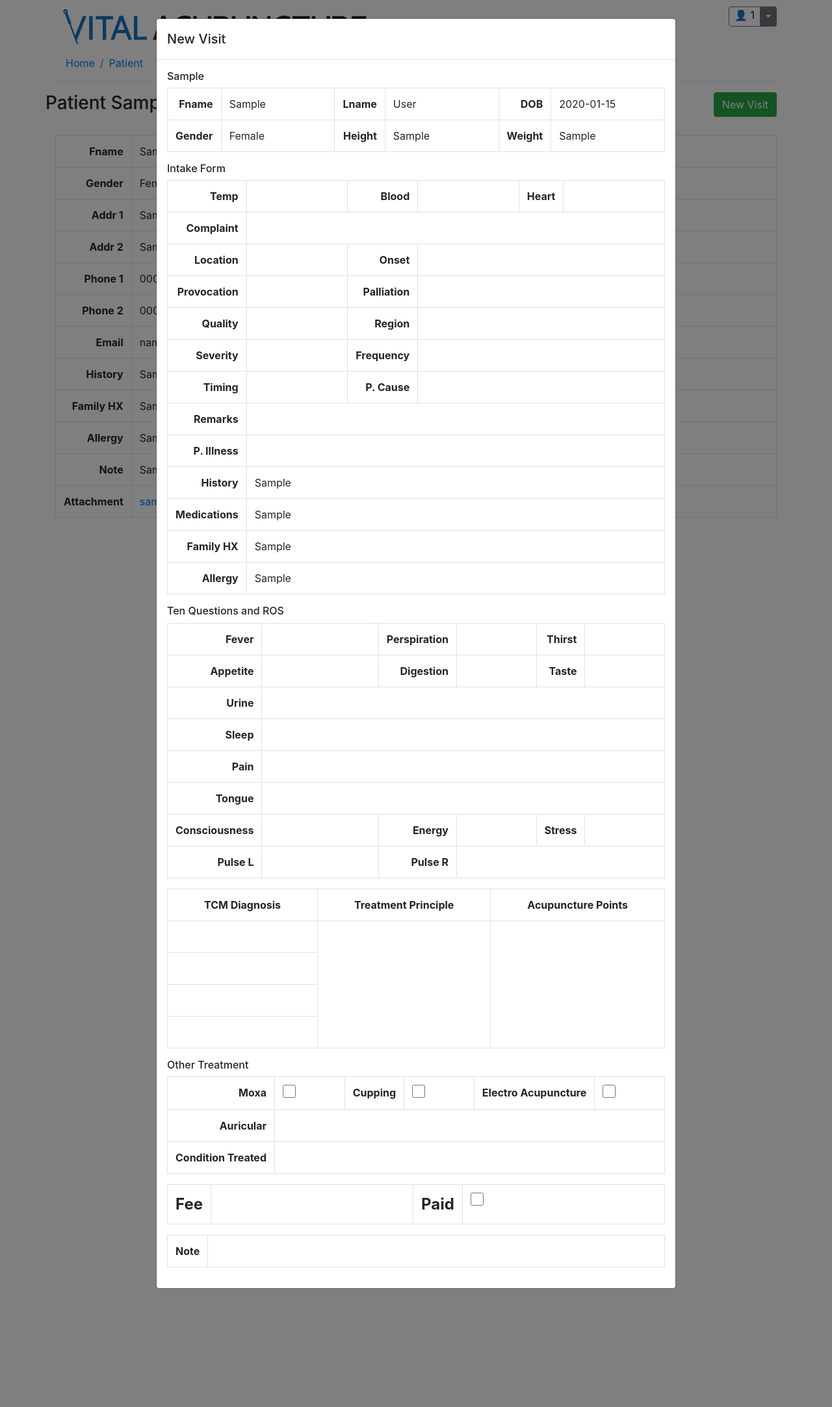
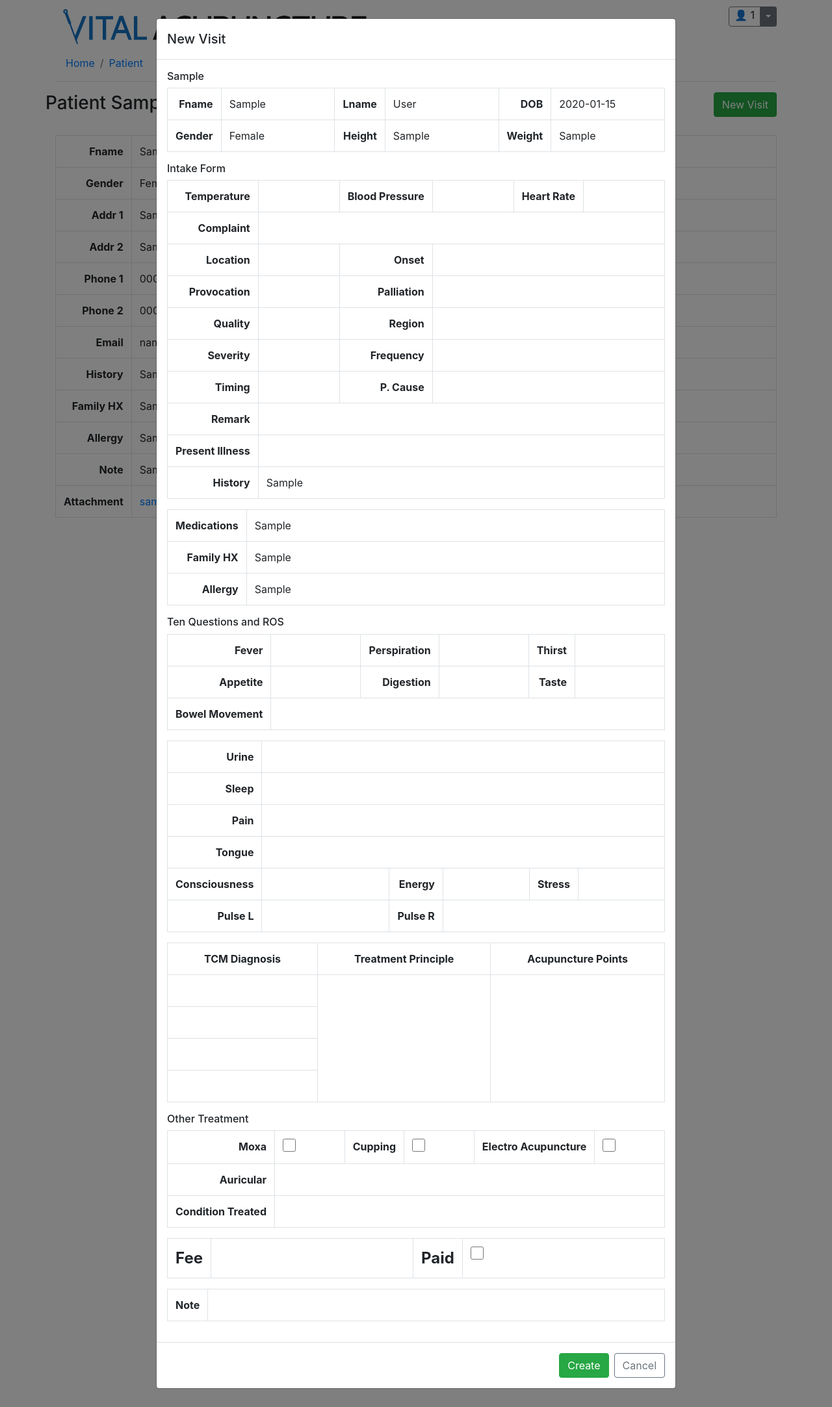
Before and after one commit to Leap874-Development/yongsubchung-acupuncture, a Flask app: a page that uses templates/patient/view.html in a window 1280 px wide, after a click on "New Visit". Shown: the whole page at 65% size. Run offline with Flask 2, Linux system fonts and the light colour scheme; the visitor is signed in with stand-in values (Sample User, id 1); tables that the repository leaves empty hold one stand-in row (values such as "Sample post"); lists and menus that the app fills with data are empty; some libraries are stand-ins or nearby versions.

Commit message:
form name

```diff
--- a/templates/patient/view.html
+++ b/templates/patient/view.html
@@ -205,95 +205,97 @@
                             <h6>Intake Form</h6>
                             <table class="table table-bordered">
                                 <tr>
-                                    <th class="data-label">Temp</th>
-                                    <td class="data-value data-3" contenteditable="true"></td>
+                                    <th class="data-label">Temperature</th>
+                                    <td form="new-visit" name="temperature" class="data-value data-3" contenteditable="true"></td>
 
-                                    <th class="data-label">Blood</th>
-                                    <td class="data-value data-3" contenteditable="true"></td>
+                                    <th class="data-label">Blood Pressure</th>
+                                    <td form="new-visit" name="blood_pressure" class="data-value data-3" contenteditable="true"></td>
 
-                                    <th class="data-label">Heart</th>
-                                    <td class="data-value data-3" contenteditable="true"></td>
+                                    <th class="data-label">Heart Rate</th>
+                                    <td form="new-visit" name="heart_rate" class="data-value data-3" contenteditable="true"></td>
                                 </tr>
 
                                 <tr>
                                     <th class="data-label">Complaint</th>
-                                    <td class="data-value" colspan="5" contenteditable="true"></td>
+                                    <td form="new-visit" name="chief_complaint" class="data-value" colspan="5" contenteditable="true"></td>
                                 </tr>
 
                                 <tr>
                                     <th class="data-label">Location</th>
-                                    <td class="data-value" contenteditable="true"></td>
+                                    <td form="new-visit" name="location" class="data-value" contenteditable="true"></td>
 
                                     <th class="data-label">Onset</th>
-                                    <td class="data-value data-2" colspan="3" contenteditable="true"></td>
+                                    <td form="new-visit" name="onset" class="data-value data-2" colspan="3" contenteditable="true"></td>
                                 </tr>
 
                                 <tr>
                                     <th class="data-label">Provocation</th>
-                                    <td class="data-value" contenteditable="true"></td>
+                                    <td form="new-visit" name="provocation" class="data-value" contenteditable="true"></td>
 
                                     <th class="data-label">Palliation</th>
-                                    <td class="data-value data-2" colspan="3" contenteditable="true"></td>
+                                    <td form="new-visit" name="palliation" class="data-value data-2" colspan="3" contenteditable="true"></td>
                                 </tr>
 
                                 <tr>
                                     <th class="data-label">Quality</th>
-                                    <td class="data-value" contenteditable="true"></td>
+                                    <td form="new-visit" name="quality" class="data-value" contenteditable="true"></td>
 
                                     <th class="data-label">Region</th>
-                                    <td class="data-value data-2" colspan="3" contenteditable="true"></td>
+                                    <td form="new-visit" name="region" class="data-value data-2" colspan="3" contenteditable="true"></td>
                                 </tr>
 
                                 <tr>
                                     <th class="data-label">Severity</th>
-                                    <td class="data-value" contenteditable="true"></td>
+                                    <td form="new-visit" name="severity" class="data-value" contenteditable="true"></td>
 
                                     <th class="data-label">Frequency</th>
-                                    <td class="data-value data-2" colspan="3" contenteditable="true"></td>
+                                    <td form="new-visit" name="frequency" class="data-value data-2" colspan="3" contenteditable="true"></td>
                                 </tr>
 
                                 <tr>
                                     <th class="data-label">Timing</th>
-                                    <td class="data-value" contenteditable="true"></td>
+                                    <td form="new-visit" name="timing" class="data-value" contenteditable="true"></td>
 
                                     <th class="data-label">P. Cause</th>
-                                    <td class="data-value data-2" colspan="3" contenteditable="true"></td>
+                                    <td form="new-visit" name="possible_cause" class="data-value data-2" colspan="3" contenteditable="true"></td>
                                 </tr>
 
                                 <tr>
-                                    <th class="data-label">Remarks</th>
-                                    <td class="data-value" colspan="5" contenteditable="true"></td>
+                                    <th class="data-label">Remark</th>
+                                    <td form="new-visit" name="remark" class="data-value" colspan="5" contenteditable="true"></td>
                                 </tr>
 
                                 <tr>
-                                    <th class="data-label">P. Illness</th>
-                                    <td class="data-value" colspan="5" contenteditable="true"></td>
+                                    <th class="data-label">Present Illness</th>
+                                    <td form="new-visit" name="present_illness" class="data-value" colspan="5" contenteditable="true"></td>
                                 </tr>
 
                                 <tr>
                                     <th class="data-label">History</th>
-                                    <td class="data-value" colspan="5" contenteditable="true">
+                                    <td form="new-visit" name="medical_history" class="data-value" colspan="5" contenteditable="true">
                                         {% if patient[14] %}{{ patient[14] }}{% endif %}
                                     </td>
                                 </tr>
+                            </table>
 
+                            <table class="table table-bordered">
                                 <tr>
                                     <th class="data-label">Medications</th>
-                                    <td class="data-value" colspan="5" contenteditable="true">
+                                    <td form="new-visit" name="medications" class="data-value" width="100%" contenteditable="true">
                                         {% if patient[15] %}{{ patient[15] }}{% endif %}
                                     </td>
                                 </tr>
 
                                 <tr>
                                     <th class="data-label">Family HX</th>
-                                    <td class="data-value" colspan="5" contenteditable="true">
+                                    <td form="new-visit" name="family_hx" class="data-value" width="100%" contenteditable="true">
                                         {% if patient[16] %}{{ patient[16] }}{% endif %}
                                     </td>
                                 </tr>
 
                                 <tr>
                                     <th class="data-label">Allergy</th>
-                                    <td class="data-value" colspan="5" contenteditable="true">
+                                    <td form="new-visit" name="allergy" class="data-value" width="100%" contenteditable="true">
                                         {% if patient[17] %}{{ patient[17] }}{% endif %}
                                     </td>
                                 </tr>
@@ -303,63 +305,70 @@
                             <table class="table table-bordered">
                                 <tr>
                                     <th class="data-label">Fever</th>
-                                    <td class="data-value data-3" contenteditable="true"></td>
+                                    <td form="new-visit" name="tq_fever" class="data-value data-3" contenteditable="true"></td>
 
                                     <th class="data-label">Perspiration</th>
-                                    <td class="data-value data-3" contenteditable="true"></td>
+                                    <td form="new-visit" name="tq_perspiration" class="data-value data-3" contenteditable="true"></td>
 
                                     <th class="data-label">Thirst</th>
-                                    <td class="data-value data-3" contenteditable="true"></td>
+                                    <td form="new-visit" name="tq_thirst" class="data-value data-3" contenteditable="true"></td>
                                 </tr>
 
                                 <tr>
                                     <th class="data-label">Appetite</th>
-                                    <td class="data-value data-3" contenteditable="true"></td>
+                                    <td form="new-visit" name="tq_appetite" class="data-value data-3" contenteditable="true"></td>
 
                                     <th class="data-label">Digestion</th>
-                                    <td class="data-value data-3" contenteditable="true"></td>
+                                    <td form="new-visit" name="tq_digestion" class="data-value data-3" contenteditable="true"></td>
 
                                     <th class="data-label">Taste</th>
-                                    <td class="data-value data-3" contenteditable="true"></td>
+                                    <td form="new-visit" name="tq_taste" class="data-value data-3" contenteditable="true"></td>
                                 </tr>
 
                                 <tr>
+                                    <th class="data-label">Bowel Movement</th>
+                                    <td form="new-visit" name="tq_bm" class="data-value" colspan="5" contenteditable="true"></td>
+                                </tr>
+                            </table>
+
+                            <table class="table table-bordered">
+                                <tr>
                                     <th class="data-label">Urine</th>
-                                    <td class="data-value" colspan="5" contenteditable="true"></td>
+                                    <td form="new-visit" name="exam_urine" class="data-value" colspan="5" contenteditable="true"></td>
                                 </tr>
 
                                 <tr>
                                     <th class="data-label">Sleep</th>
-                                    <td class="data-value" colspan="5" contenteditable="true"></td>
+                                    <td form="new-visit" name="exam_sleep" class="data-value" colspan="5" contenteditable="true"></td>
                                 </tr>
 
                                 <tr>
                                     <th class="data-label">Pain</th>
-                                    <td class="data-value" colspan="5" contenteditable="true"></td>
+                                    <td form="new-visit" name="exam_pain" class="data-value" colspan="5" contenteditable="true"></td>
                                 </tr>
 
                                 <tr>
                                     <th class="data-label">Tongue</th>
-                                    <td class="data-value" colspan="5" contenteditable="true"></td>
+                                    <td form="new-visit" name="exam_tongue" class="data-value" colspan="5" contenteditable="true"></td>
                                 </tr>
 
                                 <tr>
                                     <th class="data-label">Consciousness</th>
-                                    <td class="data-value data-3" contenteditable="true"></td>
+                                    <td form="new-visit" name="exam_consciousness" class="data-value data-3" contenteditable="true"></td>
 
                                     <th class="data-label">Energy</th>
-                                    <td class="data-value data-3" contenteditable="true"></td>
+                                    <td form="new-visit" name="exam_energy_level" class="data-value data-3" contenteditable="true"></td>
 
                                     <th class="data-label">Stress</th>
-                                    <td class="data-value data-3" contenteditable="true"></td>
+                                    <td form="new-visit" name="exam_stress_level" class="data-value data-3" contenteditable="true"></td>
                                 </tr>
 
                                 <tr>
                                     <th class="data-label">Pulse L</th>
-                                    <td class="data-value data-2" contenteditable="true"></td>
+                                    <td form="new-visit" name="exam_pulse_l" class="data-value data-2" contenteditable="true"></td>
 
                                     <th class="data-label">Pulse R</th>
-                                    <td class="data-value data-2" colspan="3" contenteditable="true"></td>
+                                    <td form="new-visit" name="exam_pulse_r" class="data-value data-2" colspan="3" contenteditable="true"></td>
                                 </tr>
                             </table>
 
@@ -368,27 +377,32 @@
                                 <table class="table table-bordered">
                                     <tr>
                                         <th class="data-label">Menarche</th>
-                                        <td class="data-value data-4" contenteditable="true"></td>
+                                        <td form="new-visit" name="women_menarche" class="data-value data-4" contenteditable="true"></td>
 
                                         <th class="data-label">Menopause</th>
-                                        <td class="data-value data-4" contenteditable="true"></td>
+                                        <td form="new-visit" name="women_menopause" class="data-value data-4" contenteditable="true"></td>
 
                                         <th class="data-label">Pregnancies</th>
-                                        <td class="data-value data-4" contenteditable="true"></td>
+                                        <td form="new-visit" name="women_num_pregrant" class="data-value data-4" contenteditable="true"></td>
 
                                         <th class="data-label">Children</th>
-                                        <td class="data-value data-4" contenteditable="true"></td>
+                                        <td form="new-visit" name="women_num_child" class="data-value data-4" contenteditable="true"></td>
                                     </tr>
 
                                     <tr>
                                         <th class="data-label">Miscarriage</th>
-                                        <td class="data-value data-4" contenteditable="true"></td>
+                                        <td form="new-visit" name="women_miscarriage" class="data-value data-4" contenteditable="true"></td>
 
                                         <th class="data-label">Leukorrhea</th>
-                                        <td class="data-value data-4" contenteditable="true"></td>
+                                        <td form="new-visit" name="women_leukorrhea" class="data-value data-4" contenteditable="true"></td>
 
                                         <th class="data-label">Birth Control</th>
-                                        <td class="data-value data-4" contenteditable="true" colspan="3"></td>
+                                        <td form="new-visit" name="women_birth_control" class="data-value data-4" contenteditable="true" colspan="3"></td>
+                                    </tr>
+
+                                    <tr>
+                                        <th class="data-label">Menstruation</th>
+                                        <td form="new-visit" name="women_menstruation" class="data-value" colspan="7" contenteditable="true"></td>
                                     </tr>
                                 </table>
                             {% endif %}
@@ -401,58 +415,61 @@
                                 </tr>
 
                                 <tr>
-                                    <td class="data-value" contenteditable="true"></td>
-                                    <td class="data-value" contenteditable="true" rowspan="4"></td>
-                                    <td class="data-value" contenteditable="true" rowspan="4"></td>
+                                    <td form="new-visit" name="tcm_diag_1" class="data-value" contenteditable="true"></td>
+                                    <td form="new-visit" name="treat_principle" class="data-value" contenteditable="true" rowspan="4"></td>
+                                    <td form="new-visit" name="acu_points" class="data-value" contenteditable="true" rowspan="4"></td>
                                 </tr>
 
-                                <tr><td class="data-value" contenteditable="true"></td></tr>
-                                <tr><td class="data-value" contenteditable="true"></td></tr>
-                                <tr><td class="data-value" contenteditable="true"></td></tr>
+                                <tr><td form="new-visit" name="tcm_diag_2" class="data-value" contenteditable="true"></td></tr>
+                                <tr><td form="new-visit" name="tcm_diag_3" class="data-value" contenteditable="true"></td></tr>
+                                <tr><td form="new-visit" name="tcm_diag_4" class="data-value" contenteditable="true"></td></tr>
                             </table>
 
                             <h6>Other Treatment</h6>
                             <table class="table table-bordered">
                                 <tr>
                                     <th class="data-label">Moxa</th>
-                                    <td class="data-value data-3"><input type="checkbox" class="data-checkbox"></td>
+                                    <td class="data-value data-3"><input form="new-visit" name="moxa" type="checkbox" class="data-checkbox"></td>
 
                                     <th class="data-label">Cupping</th>
-                                    <td class="data-value data-3"><input type="checkbox" class="data-checkbox"></td>
+                                    <td class="data-value data-3"><input form="new-visit" name="cupping" type="checkbox" class="data-checkbox"></td>
 
                                     <th class="data-label">Electro Acupuncture</th>
-                                    <td class="data-value data-3"><input type="checkbox" class="data-checkbox"></td>
+                                    <td class="data-value data-3"><input form="new-visit" name="eacu" type="checkbox" class="data-checkbox"></td>
                                 </tr>
 
                                 <tr>
                                     <th class="data-label">Auricular</th>
-                                    <td class="data-value" colspan="5" contenteditable="true"></td>
+                                    <td form="new-visit" name="auricular" class="data-value" colspan="5" contenteditable="true"></td>
                                 </tr>
 
                                 <tr>
                                     <th class="data-label">Condition Treated</th>
-                                    <td class="data-value" colspan="5" contenteditable="true"></td>
+                                    <td form="new-visit" name="condition_treated" class="data-value" colspan="5" contenteditable="true"></td>
                                 </tr>
                             </table>
 
                             <table class="table table-bordered">
                                 <tr>
                                     <th class="data-label data-label-lg">Fee</th>
-                                    <td class="data-value data-2" contenteditable="true"></td>
+                                    <td form="new-visit" name="fee" class="data-value data-2" contenteditable="true"></td>
 
                                     <th class="data-label data-label-lg">Paid</th>
-                                    <td class="data-value data-2">
-                                        <input type="checkbox" class="data-checkbox">
-                                    </td>
+                                    <td class="data-value data-2"><input form="new-visit" name="paid" type="checkbox" class="data-checkbox"></td>
                                 </tr>
                             </table>
 
                             <table class="table table-bordered">
                                 <tr>
                                     <th class="data-label">Note</th>
-                                    <td class="data-value" contenteditable="true" style="width: 100%"></td>
+                                    <td form="new-visit" name="note" class="data-value" contenteditable="true" width="100%"></td>
                                 </tr>
                             </table>
+                        </div>
+
+                        <div class="modal-footer">
+                            <button id="new-create" type="button" class="btn btn-success">Create</button>
+                            <button type="button" class="btn btn-outline-secondary" data-dismiss="modal">Cancel</button>
                         </div>
                     </div>
                 </div>
@@ -580,5 +597,14 @@
         <script src="/static/js/popper.min.js"></script>
         <script src="/static/js/jquery-3.4.1.min.js"></script>
         <script src="/static/js/bootstrap.min.js"></script>
+
+        <script>
+            $('#new-create').click(() => {
+                var data = {}
+                $('[form="new-visit"]').each((i, e) => {
+                    console.log(e.)
+                })
+            })
+        </script>
     </body>
 </html>
```
